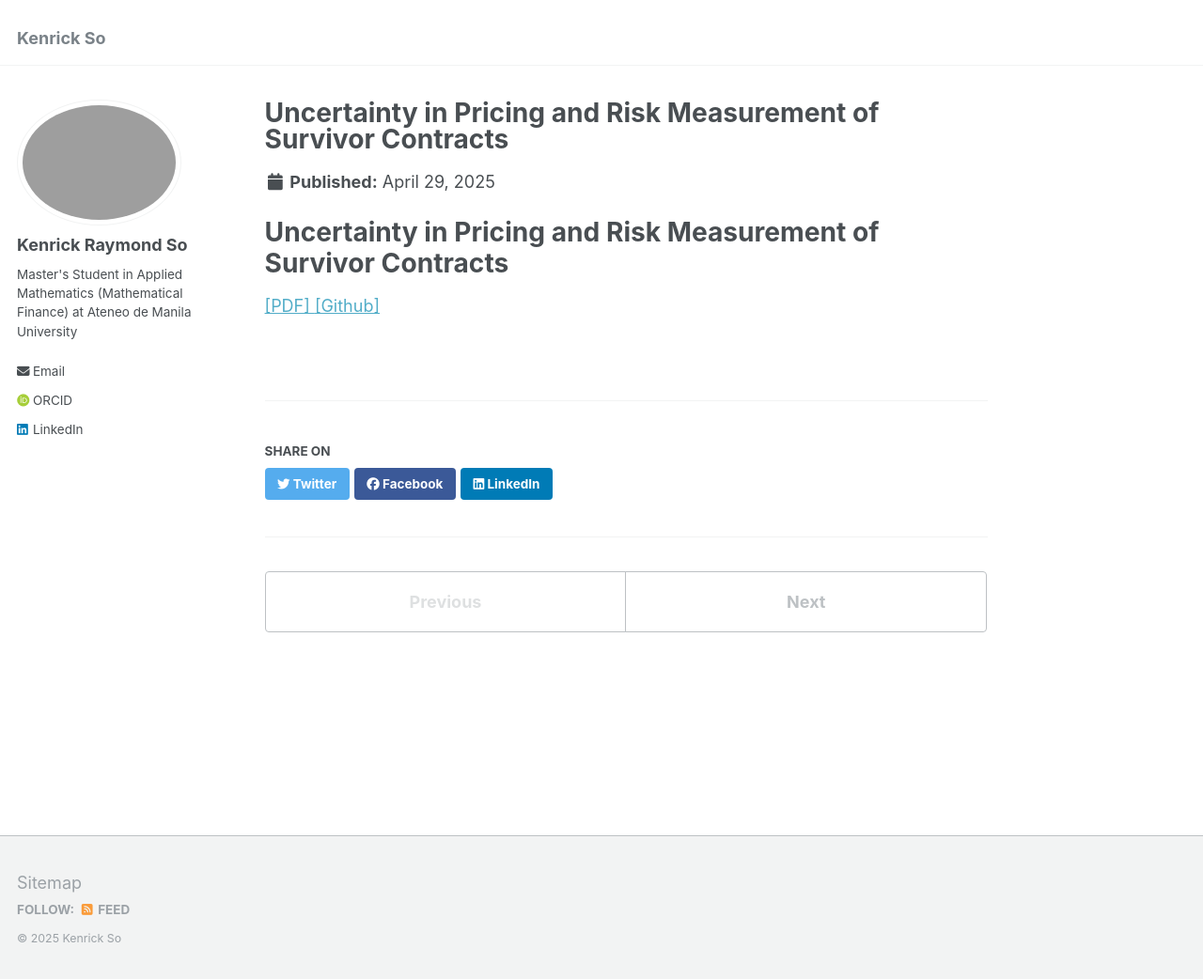
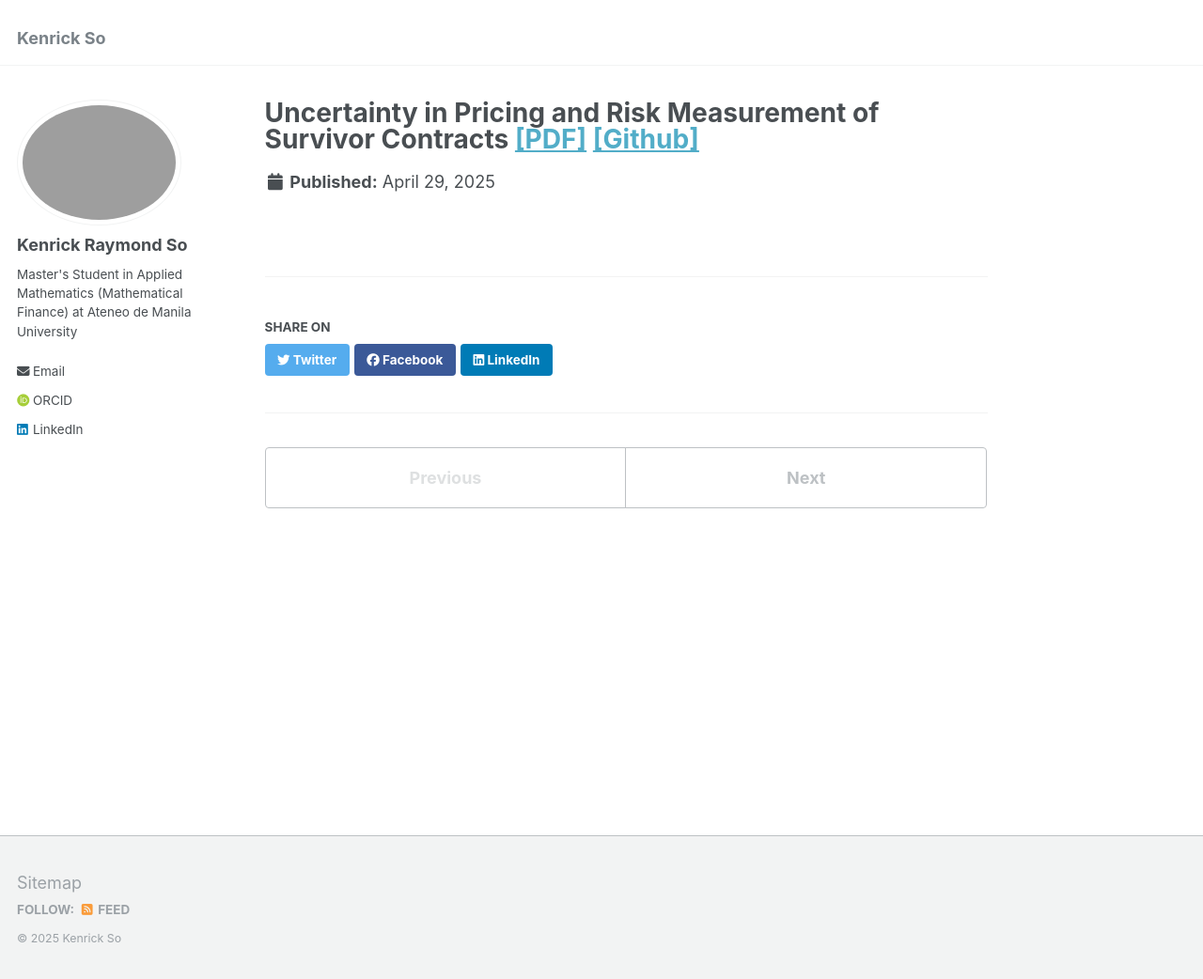
Before and after one commit to kenrickraymond/kenrickraymond.github.io, a Jekyll site: the page built from _portfolio/portfolio-1.md, in a window 1280 px wide and 1045 px high. Shown: the top 1042 px of the window at 94% size. Built offline with Jekyll 4.4.1, drawn with Linux system fonts in a browser that asks for light colours; some web fonts are replaced; some of the changed lines change nothing that is shown.

Commit message:
replaced error

```diff
--- a/_portfolio/portfolio-1.md
+++ b/_portfolio/portfolio-1.md
@@ -1,14 +1,33 @@
 ---
-title: "Uncertainty in Pricing and Risk Measurement of Survivor Contracts"
+title: "Uncertainty in Pricing and Risk Measurement of Survivor Contracts [[PDF]](https://doi.org/10.3390/risks13020035) [[Github]](https://github.com/kenrickraymond/Longevity-Instrument-Pricing)"
 excerpt: "Longevity risk, the uncertainty about how long retirees will live, poses a challenge for pension funds. If people live longer than expected, these funds can face financial strain. Traditionally, reinsurance has been the go-to solution to transfer this risk. However, there has been a rising interest in using capital markets to manage longevity risk, particularly through financial products like survivor swaps. These contracts allow institutions to share the risk of longevity, but the market is still in its early stages, and *there is no clear agreement on the best methods for predicting life expectancy or applying the right pricing models*. This project explores the valuation of survivor swaps by using four different models to estimate survival rates, alongside eight premium principles to calculate the fair value of these contracts. Beyond just pricing these instruments, the research introduces a framework for assessing the potential risks involved. As the demand for longevity risk products grows, it is important for financial institutions to understand how to measure possible losses. This will help them allocate capital properly, ensuring they meet regulatory requirements such as those set out by Solvency II. By addressing these challenges, this research aims to contribute to a more stable and effective approach to managing longevity risk."
 
 collection: portfolio
 ---
 
-# Uncertainty in Pricing and Risk Measurement of Survivor Contracts
-<a href="https://www.mdpi.com/2227-9091/13/2/35" target="_blank" onclick="gtag('event', 'click', { event_category: 'uncertainty-paper', event_action: 'click', event_label: 'PDF' });">
-  [PDF]
-</a>
-<a href="https://github.com/kenrickraymond/Longevity-Instrument-Pricing" target="_blank" onclick="gtag('event', 'click', { event_category: 'uncertainty-paper', event_action: 'click', event_label: 'Github' });">
-  [Github]
-</a>
+<script>
+  document.addEventListener("DOMContentLoaded", function () {
+    const pdfLink = document.querySelector('a[href="https://doi.org/10.3390/risks13020035"]');
+    const githubLink = document.querySelector('a[href="https://github.com/kenrickraymond/Longevity-Instrument-Pricing"]');
+
+    if (pdfLink) {
+      pdfLink.addEventListener("click", function () {
+        gtag('event', 'click', {
+          event_category: 'Portfolio',
+          event_action: 'Click',
+          event_label: 'Longevity Paper - PDF Link'
+        });
+      });
+    }
+
+    if (githubLink) {
+      githubLink.addEventListener("click", function () {
+        gtag('event', 'click', {
+          event_category: 'Portfolio',
+          event_action: 'Click',
+          event_label: 'Longevity Paper - Github Link'
+        });
+      });
+    }
+  });
+</script>
```
